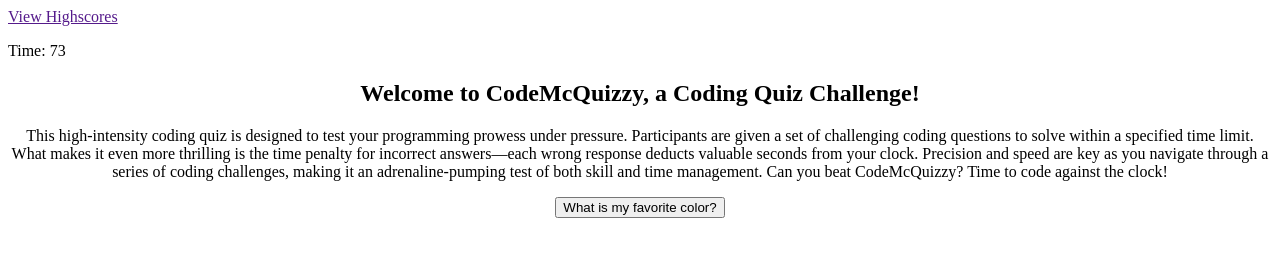
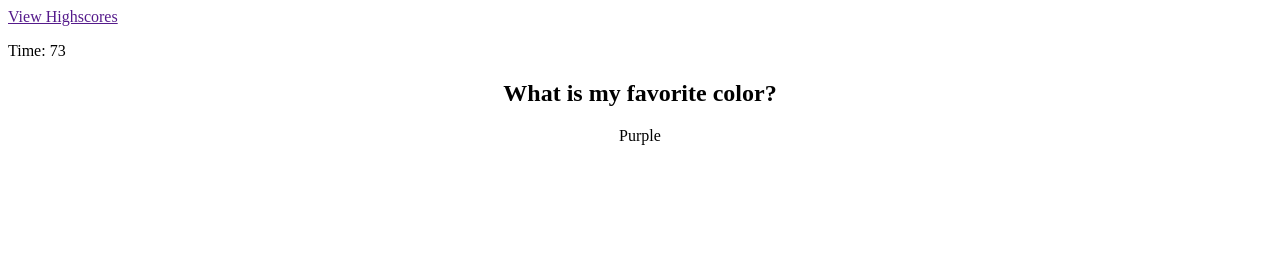
Before and after one commit to ryans-hub/CodeMcQuizzy, a plain HTML site: page index.html in a window 1280 px wide. Both pictures are taken after a click on the button "Challenge". Drawn offline with Linux system fonts and the light colour scheme.

Commit message:
updating index.html and JS file, updating functions

```diff
--- a/index.html
+++ b/index.html
@@ -3,7 +3,7 @@
 <head>
     <meta charset="UTF-8">
     <meta name="viewport" content="width=device-width, initial-scale=1.0">
-    <title>Document</title>
+    <title>CodeMcQuizzy</title>
 
     <link rel="stylesheet" href="style.css">
 
@@ -17,8 +17,8 @@
     </header>
 
     <section class="home">
-        <h1>Welcome to CodeMcQuizzy, a Coding Quiz Challenge!</h1>
-        <p>This high-intensity coding quiz is designed to test your programming prowess under pressure. Participants are given a set of challenging coding questions to solve within a specified time limit. What makes it even more thrilling is the time penalty for incorrect answers—each wrong response deducts valuable seconds from your clock. Precision and speed are key as you navigate through a series of coding challenges, making it an adrenaline-pumping test of both skill and time management. Can you beat CodeMcQuizzy? Time to code against the clock!</p>
+        <h1 id="parent">Welcome to CodeMcQuizzy, a Coding Quiz Challenge!</h1>
+        <p id="child">This high-intensity coding quiz is designed to test your programming prowess under pressure. Participants are given a set of challenging coding questions to solve within a specified time limit. What makes it even more thrilling is the time penalty for incorrect answers—each wrong response deducts valuable seconds from your clock. Precision and speed are key as you navigate through a series of coding challenges, making it an adrenaline-pumping test of both skill and time management. Can you beat CodeMcQuizzy? Time to code against the clock!</p>
         <button id="challenge">Challenge</button>
     </section>
 
--- a/script.js
+++ b/script.js
@@ -1,11 +1,22 @@
 var challengeBtn = document.querySelector("#challenge");
 var timeEl = document.querySelector(".time");
-var questionEl = document.querySelector(".question");
+var parentEl = document.querySelector("#parent");
+var childEl = document.querySelector("#child");
 var secondsLeft = 75;
 
 var question = "What is my favorite color?";
+var answer = "Purple";
 
 challengeBtn.addEventListener("click", startQuiz);
+
+function startQuiz() {
+
+    // Removes the starting challenge button from index.html file
+    challengeBtn.style.display = "none";
+    startTimer();
+    displayQuestion();
+
+}
 
 function startTimer() {
 
@@ -21,13 +32,11 @@ function startTimer() {
 
 }
 
-function startQuiz() {
-    startTimer();
-    displayQuestion();
-}
+
 
 function displayQuestion() {
 
-    challengeBtn.textContent = question;
+    parentEl.textContent = question;
+    childEl.textContent = answer;
 
 }
```
